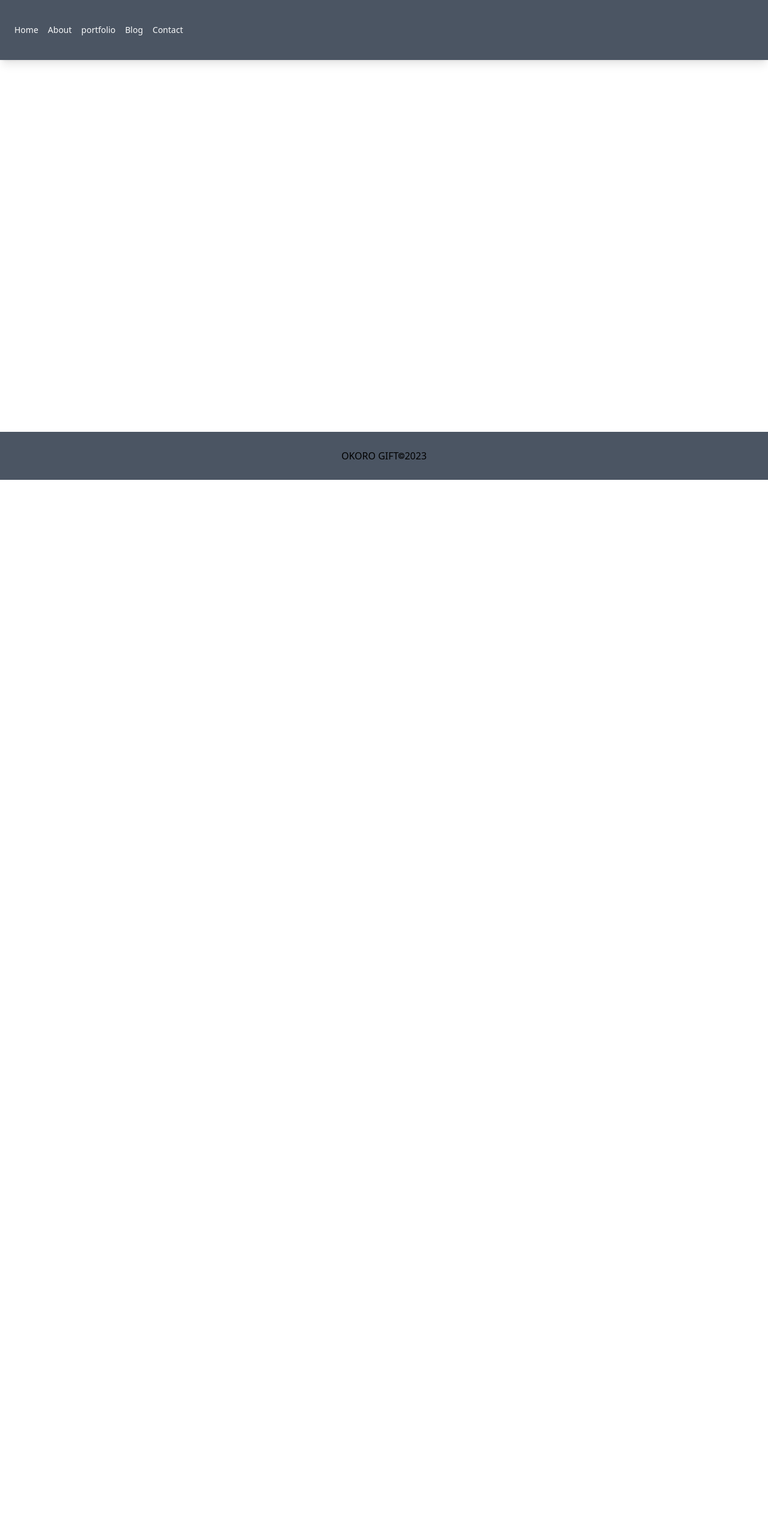
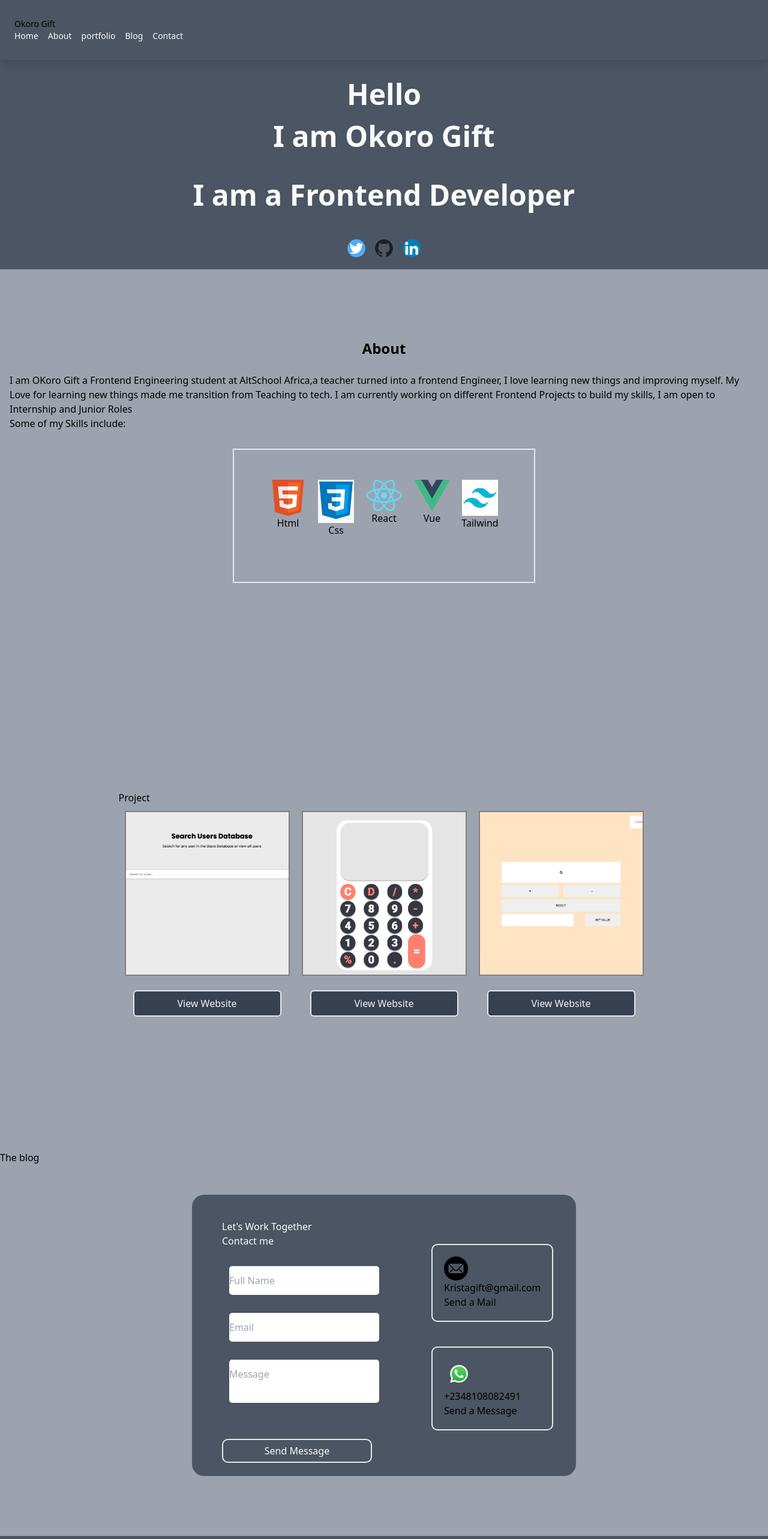
Before and after one commit to Gift-01/portfolio, a Vue app: page / in a window 1280 px wide. Shown: the top 2566 px of the page at 60% size. Before the commit the page ends 800 px from the top, so only its background shows below. Built offline with nearby package versions, Linux system fonts and the light colour scheme.

Commit message:
changed to a single pageapplication

```diff
--- a/index.html
+++ b/index.html
@@ -1,10 +1,10 @@
 <!DOCTYPE html>
 <html lang="en">
   <head>
-    <meta charset="UTF-8">
-    <link rel="icon" href="/favicon.ico">
-    <meta name="viewport" content="width=device-width, initial-scale=1.0">
-    <title>Portfolio</title>
+    <meta charset="UTF-8" />
+    <link rel="icon" href="/favicon.ico" />
+    <meta name="viewport" content="width=device-width, initial-scale=1.0" />
+    <title>Okoro Gift Portfolio</title>
   </head>
   <body>
     <div id="app"></div>
--- a/src/components/TheFooter.vue
+++ b/src/components/TheFooter.vue
@@ -1,11 +1,11 @@
 <template>
   <footer
-    class="bg-gray-600 shadow-lg relative bottom-0 absolute h-[80px] flex items-center"
+    class="bg-gray-600 relative bottom-0 h-[80px] w-full flex items-center overscroll-y-none"
   >
     <div class="w-full flex items-center justify-center px-6">
       <p>OKORO GIFT</p>
       <img :src="copyrightLogo" class="w-[10px] h-[10px] flex flex-wrap" />
-      <span class=""> 2023</span>
+      <span> 2023</span>
     </div>
   </footer>
 </template>
@@ -20,12 +20,3 @@ export default {
   },
 };
 </script>
-<style scoped>
-footerrt {
-  display: flex;
-  background-color: #42b942;
-  height: 50px;
-  width: 100%;
-  position: fixed;
-}
-</style>
--- a/src/components/TheNavigation.vue
+++ b/src/components/TheNavigation.vue
@@ -1,5 +1,7 @@
 <template>
-  <div class="bg-gray-600 shadow-lg h-[100px] flex items-center">
+  <div
+    class="fixed top-0 w-full z-[99] bg-gray-600 shadow-lg h-[238px] md:h-[100px] flex items-center"
+  >
     <div class="flex items-center justify-between flex-wrap bg-teal px-6">
       <div class="block sm:hidden">
         <button
@@ -21,37 +23,38 @@
         class="w-full flex-grow sm:flex sm:items-center sm:w-auto"
       >
         <div class="text-sm sm:flex-grow">
-          <router-link
-            to="/TheHome"
-            class="no-underline block mt-4 sm:inline-block sm:mt-0 text-gray-50 hover:text-black mr-4 focus:underline"
+          <p>Okoro Gift</p>
+          <button
+            @click="scroll('home')"
+            class="no-underline block mt-4 sm:inline-block sm:mt-0 text-gray-50 transition duration-200 ease-in-out hover:-translate-y-1 hover:scale-110 mr-4 focus:underline hover:font-black hover:underline hover:text-black"
           >
             Home
-          </router-link>
+          </button>
 
-          <router-link
-            to="/About"
-            class="no-underline block mt-4 sm:inline-block sm:mt-0 text-gray-50 hover:text-black mr-4 focus:underline"
+          <button
+            @click="scroll('about')"
+            class="no-underline block mt-4 sm:inline-block sm:mt-0 text-gray-50 transition duration-200 ease-in-out hover:-translate-y-1 hover:scale-110 mr-4 focus:underline hover:font-black"
           >
             About
-          </router-link>
-          <router-link
-            to="/Portfolio"
-            class="no-underline block mt-4 sm:inline-block sm:mt-0 text-gray-50 hover:text-black mr-4 focus:underline"
+          </button>
+          <button
+            @click="scroll('portfolio')"
+            class="no-underline block mt-4 sm:inline-block sm:mt-0 text-gray-50 hover:-translate-y-1 transition duration-200 ease-in-out hover:scale-110 mr-4 focus:underline hover:font-black"
           >
             portfolio
-          </router-link>
-          <router-link
-            to="/Blog"
-            class="no-underline block mt-4 sm:inline-block sm:mt-0 text-gray-50 hover:text-black mr-4 focus:underline"
+          </button>
+          <button
+            @click="scroll('blog')"
+            class="no-underline block mt-4 sm:inline-block sm:mt-0 text-gray-50 hover:-translate-y-1 hover:scale-110 mr-4 transition duration-200 ease-in-out focus:underline hover:font-black"
           >
             Blog
-          </router-link>
-          <router-link
-            to="/contact"
-            class="no-underline block mt-4 sm:inline-block sm:mt-0 text-gray-50 hover:text-black hover:underline focus:underline mr-4"
+          </button>
+          <button
+            @click="scroll('contact')"
+            class="no-underline block mt-4 sm:inline-block sm:mt-0 text-gray-50 transition duration-200 ease-in-out hover:-translate-y-1 hover:scale-110 focus:underline hover:font-black mr-4"
           >
             Contact
-          </router-link>
+          </button>
         </div>
       </div>
     </div>
@@ -68,6 +71,10 @@ export default {
     toggle() {
       this.open = !this.open;
     },
+    scroll(refName) {
+      const element = document.getElementById(refName);
+      element.scrollIntoView({ behavior: "smooth" });
+    },
   },
 };
 </script>
--- a/src/directives/vScroll.js
+++ /dev/null
@@ -1,24 +0,0 @@
-// const vScroll = {
-//   mounted: (el) => {
-//     el.style.cursor = "pointer";
-//     el.addEventListener("click", () => {
-//       const coord = el.getBoundingClientRect().bottom + window.scrollY; //(1)
-//       window.scroll({ bottom: coord, behavior: "smooth" }); //(2)
-//     });
-//   },
-// };
-
-const vScroll = {
-  mounted: (el, binding) => {
-    el.style.cursor = "pointer";
-    el.addEventListener("click", () => {
-      let coord = 0;
-      coord = binding.value
-        ? el.getBoundingClientRect().bottom + window.scrollY + binding.value
-        : el.getBoundingClientRect().bottom + window.scrollY;
-      window.scroll({ bottom: coord, behavior: "smooth" });
-    });
-  },
-};
-
-export default vScroll;
--- a/src/router/index.js
+++ b/src/router/index.js
@@ -1,18 +1,7 @@
 import { createRouter, createWebHistory } from "vue-router";
-import TheAbout from "@/views/TheAbout.vue";
-import TheBlog from "@/views/TheBlog.vue";
-import ContactMe from "@/views/ContactMe.vue";
-import ThePortfolio from "@/views/ThePortfolio.vue";
 import TheHome from "@/views/TheHome.vue";
 
-const routes = [
-  { path: "/", name: "App", component: "App" },
-  { path: "/About", name: "TheAbout", component: TheAbout },
-  { path: "/Blog", name: "TheBlog", component: TheBlog },
-  { path: "/Contact", name: "ContactMe", component: ContactMe },
-  { path: "/Portfolio", name: "ThePortfolio", component: ThePortfolio },
-  { path: "/TheHome", name: "TheHome", component: TheHome },
-];
+const routes = [{ path: "/", name: "App", component: TheHome }];
 
 const router = createRouter({
   history: createWebHistory(import.meta.env.BASE_URL),
--- a/src/views/App.vue
+++ b/src/views/App.vue
@@ -1,21 +1,12 @@
 <template>
-  <div class="min-h-[100vh]">
-    <div>
-      <TheNavigation />
-    </div>
+  <div class="min-h-[100vh] bg-gray-400">
     <div class="min-h-[calc(100vh-180px)]">
       <router-view />
     </div>
-    <TheFooter />
   </div>
 </template>
 
 <script>
-import TheNavigation from "../components/TheNavigation.vue";
-import TheFooter from "../components/TheFooter.vue";
-
-export default {
-  components: { TheNavigation, TheFooter },
-};
+export default {};
 </script>
 <style scoped></style>
--- a/src/views/ContactMe.vue
+++ b/src/views/ContactMe.vue
@@ -1,6 +1,9 @@
 <template>
-  <div class="w-[100%] h-[100%] flex justify-center pt-[50px]">
-    <div class="w-[50%]">
+  <div
+    id="contact"
+    class="w-[100%] h-[100%] flex justify-center pt-[50px] pb-[30px] md:pb-[100px]"
+  >
+    <div class="w-[75%] md:w-[80%] sm:w-[50%] xl:w-[50%]">
       <form @submit.prevent class="bg-gray-600 rounded-[20px]">
         <div class="flex flex-col md:flex-row">
           <div class="ml-[50px]">
@@ -9,46 +12,46 @@
             <input
               placeholder="Full Name"
               type="text"
-              class="flex m-[12px] py-[12px] border-0 border-gray-900 outline-none focus:ring focus:border-gray-300 m-[30px] rounded-[5px] w-[250px]"
+              class="flex m-[12px] py-[12px] border-0 border-gray-900 outline-none focus:ring focus:border-gray-300 my-[30px] rounded-[5px] w-[160px] md:w-[250px]"
             />
             <input
               placeholder="Email"
               type="text"
-              class="flex m-[12px] py-[12px] border-0 border-gray-900 outline-none focus:ring focus:border-gray-300 m-[30px] rounded-[5px] w-[250px]"
+              class="flex m-[12px] py-[12px] border-0 border-gray-900 outline-none focus:ring focus:border-gray-300 my-[30px] rounded-[5px] w-[160px] md:w-[250px]"
             />
             <textarea
               style="resize: none"
               placeholder="Message"
               type="text"
-              class="flex m-[12px] py-[12px] border-0 border-gray-900 outline-none focus:ring focus:border-gray-300 m-[30px] rounded-[5px] w-[250px]"
+              class="flex m-[12px] py-[12px] border-0 border-gray-900 outline-none focus:ring focus:border-gray-300 my-[30px] rounded-[5px] w-[160px] md:w-[250px]"
             ></textarea>
 
             <button
               type="submit"
-              class="text-gray-50 rounded-[10px] border-2 border-gray-60 mb-[22px] w-[250px] h-[40px] outline-none m-[30px]"
+              class="text-gray-50 rounded-[10px] border-2 border-gray-60 mb-[22px] w-[150px] md:w-[250px] h-[40px] outline-none my-[30px]"
             >
               Send Message
             </button>
           </div>
-          <div class="mt-[82px] mr-[39px] ml-[75px]">
+          <div class="mt-[82px] mr-[42px] md:mr-[39px] ml-[40px] md:ml-[75px]">
             <div
               class="p-[19px] rounded-[10px] border-2 border-gray-60 mb-[41px] hover:bg-gray-50 hover:border-gray-700"
             >
               <img
                 :src="email"
-                class="w-[40px] h-[40px] flex justify-center items-center"
+                class="w-[40px] h-[40px] flex flex-wrap justify-center items-center"
               />
-              <p>Kristagift@gmail.com</p>
+              <p class="break-words md:break-normal">Kristagift@gmail.com</p>
               <a href="mailto:kristagift@gmail.com" target="_blank"
                 >Send a Mail</a
               >
             </div>
             <div
-              class="p-[19px] rounded-[10px] border-2 border-gray-60 hover:bg-gray-50 hover:border-gray-700"
+              class="p-[19px] rounded-[10px] border-2 border-gray-60 hover:bg-gray-50 hover:border-gray-700 mb-[41px]"
             >
               <img
                 :src="whatsappLogo"
-                class="w-[50px] h-[50px] justify-center items-center"
+                class="w-[50px] h-[50px] flex justify-center items-center"
               />
               <p>+2348108082491</p>
               <a
--- a/src/views/TheAbout.vue
+++ b/src/views/TheAbout.vue
@@ -1,13 +1,17 @@
-<script setup></script>
 <template>
-  <div class="m-4">
-    <div>
+  <div class="m-4 py-[100px] relative" id="about">
+    <div class="">
+      <h1
+        class="flex items-center justify-center font-black text-2xl mb-[25px]"
+      >
+        About
+      </h1>
       <p>
-        I am OKoro Gift a Frontend Engineering student at AltSchool Africa and a
-        la, I love learning new things and improving myself. My Love for
-        learning new things made me transition from Teaching to tech. I am
-        currently working on different Frontend Projects to build my skills, I
-        am open to Internship and Junior Roles
+        I am OKoro Gift a Frontend Engineering student at AltSchool Africa,a
+        teacher turned into a frontend Engineer, I love learning new things and
+        improving myself. My Love for learning new things made me transition
+        from Teaching to tech. I am currently working on different Frontend
+        Projects to build my skills, I am open to Internship and Junior Roles
       </p>
       <!-- <p>
         I am curently working on different Frontend Project to build my skills.I
@@ -16,39 +20,49 @@
     </div>
     <p>Some of my Skills include:</p>
     <div
-      class="justify-center items-center border-2 border-gray-200 my-[30px] p-[50px] w-[70%] mx-[70px]"
+      class="flex flex-wrap justify-center items-center w-[100%] md:w-[full] overflow-hidden overscroll-x-none"
     >
-      <div class="flex flex-col md:flex-row">
-        <div class="w-[100px] h-[100px] p-[10px]">
+      <div
+        class="flex flex-col md:flex-row border-2 border-gray-200 my-[30px] p-[50px]"
+      >
+        <div
+          class="w-[80px] h-[100px] px-[10px] flex flex-col items-center mb-[20px]"
+        >
           <img :src="logo" />
           <span> Html</span>
         </div>
-        <div class="ml-[100px] w-[100px] h-[100px] p-[10px]">
+        <div
+          class="w-[80px] h-[100px] px-[10px] flex flex-col items-center mb-[20px]"
+        >
           <img :src="css" />
           <span> Css</span>
         </div>
-        <div class="w-[100px] h-[100px] ml-[100px] p-[10px]">
+        <div
+          class="w-[80px] h-[100px] px-[10px] flex flex-col items-center mb-[20px]"
+        >
           <img :src="react" />
           <span> React</span>
         </div>
-        <div class="w-[100px] h-[100px] ml-[100px] p-[10px]">
+        <div
+          class="w-[80px] h-[100px] px-[10px] flex flex-col items-center mb-[20px]"
+        >
           <img :src="vue" />
           <span class="text-center"> Vue</span>
         </div>
-        <div class="ml-[100px] p-[10px]">
+        <div class="px-[10px] w-[80px] flex flex-col items-center">
           <img :src="tailwind" />
           <span class="text-center"> Tailwind </span>
         </div>
       </div>
     </div>
-    <p>This is one of the blog most i have written</p>
+    <!-- <p>This is one of the blog most i have written</p>
     <a
       href="https://medium.com/@kristagift/a-react-counter-app-implemented-with-two-methods-react-hook-usereducer-31d2eba832ee"
       target="_blank"
       class="underline"
     >
       How to create a React Counter App</a
-    >
+    > -->
   </div>
 </template>
 
--- a/src/views/TheBlog.vue
+++ b/src/views/TheBlog.vue
@@ -3,3 +3,8 @@
     <p>The blog</p>
   </div>
 </template>
+<script>
+export default {
+  name: "TheBlog",
+};
+</script>
--- a/src/views/TheHome.vue
+++ b/src/views/TheHome.vue
@@ -1,15 +1,23 @@
 <template>
-  <div class="w-[100%]">
-    <div class="px-8 py-10 mx-6 md:mx-2">
+  <div>
+    <TheNavigation />
+  </div>
+  <div id="home" class="bg-gray-600 text-gray-50">
+    <div class="w-full">
+      <div class="px-8 pt-[250px] md:pt-[150px] mx-6 md:mx-2">
         <h1
           class="text-center font-bold leading-7 animate-bounce text-5xl mb-[25px]"
         >
           Hello
         </h1>
-      <h2 class="text-center font-normal md:font-extrabold text-5xl mb-[50px]">
+        <h2
+          class="text-center font-normal md:font-extrabold text-5xl mb-[50px]"
+        >
           I am Okoro Gift
         </h2>
-      <h1 class="text-center font-normal md:font-extrabold text-5xl mb-[50px]">
+        <h1
+          class="text-center font-normal md:font-extrabold text-5xl mb-[50px]"
+        >
           I am a Frontend Developer
         </h1>
         <!-- <p class="text-sm font-bold text-center">
@@ -30,14 +38,34 @@
         </a>
       </div>
     </div>
+  </div>
+  <TheAbout />
+  <Theporfolio />
+  <TheBlog />
+  <ContactMe />
+  <TheFooter />
 </template>
 
 <script>
 import twitter from "../assets/newTwitter.png";
 import github from "../assets/githubIcon.svg";
 import linkedIn from "../assets/linkedinIcon.svg.png";
+import Theporfolio from "../views/ThePortfolio.vue";
+import TheNavigation from "../components/TheNavigation.vue";
+import TheFooter from "../components/TheFooter.vue";
+import TheAbout from "./TheAbout.vue";
+import TheBlog from "./TheBlog.vue";
+import ContactMe from "./ContactMe.vue";
 
 export default {
+  components: {
+    Theporfolio,
+    TheNavigation,
+    TheFooter,
+    TheAbout,
+    TheBlog,
+    ContactMe,
+  },
   data: function () {
     return {
       twitterIcon: twitter,
--- a/src/views/ThePortfolio.vue
+++ b/src/views/ThePortfolio.vue
@@ -1,5 +1,7 @@
 <template>
-  <div class="wrappers">
+  <div class="wrappers" id="portfolio">
+    <div>
+      <h1>Project</h1>
       <div class="container">
         <div>
           <div class="box">
@@ -13,7 +15,9 @@
               </div>
             </div>
           </div>
-        <div class="btn-wrapper">
+          <div
+            class="border-solid border-2 border-light-blue-500 rounded-md text-center p-2 m-6 text-gray-100 bg-gray-700 hover:text-gray-900 hover:bg-gray-50"
+          >
             <a
               href="https://gift-random-user-database.netlify.app/"
               target="_blank"
@@ -35,8 +39,13 @@
               </div>
             </div>
           </div>
-        <div class="btn-wrapper">
-          <a href="https://gift-react-calculator.netlify.app/" target="_blank">
+          <div
+            class="border-solid border-2 border-light-blue-500 rounded-md text-center p-2 m-6 text-gray-100 bg-gray-700 hover:text-gray-900 hover:bg-gray-50"
+          >
+            <a
+              href="https://gift-react-calculator.netlify.app/"
+              target="_blank"
+            >
               <button>View Website</button>
             </a>
           </div>
@@ -53,12 +62,13 @@
               </div>
             </div>
           </div>
-        <div class="border-solid border-2 border-light-blue-500 rounded-md">
+          <div
+            class="border-solid border-2 border-light-blue-500 rounded-md text-center p-2 m-6 text-gray-100 bg-gray-700 hover:text-gray-900 hover:bg-gray-50"
+          >
             <a href="https://gift-counter-app.netlify.app/" target="_blank">
-            <button class="justify-center justify-items-center flex">
-              View Website
-            </button>
+              <button class="text-center">View Website</button>
             </a>
+          </div>
         </div>
       </div>
     </div>
@@ -110,14 +120,6 @@ export default {
   border: 2px solid gray;
   padding: 30px;
 }
-.btn-wrapper {
-  background-color: greenyellow;
-
-  /* z-index: 1; */
-  /* position: relative; */
-  /* top: 0 !important;
-  bottom: 0; */
-}
 
 .container .box:hover {
   z-index: 1;
@@ -141,7 +143,7 @@ export default {
   width: 100%;
   height: 100%;
   z-index: 1;
-  background: linear-gradient(180deg, rgb(224, 218, 218), #000);
+  background: linear-gradient(180deg, #000, rgb(233, 230, 230));
   mix-blend-mode: multiply;
   opacity: 0;
   transition: 0.5s;
```
Lines whose indentation alone changed are shown as unchanged.
